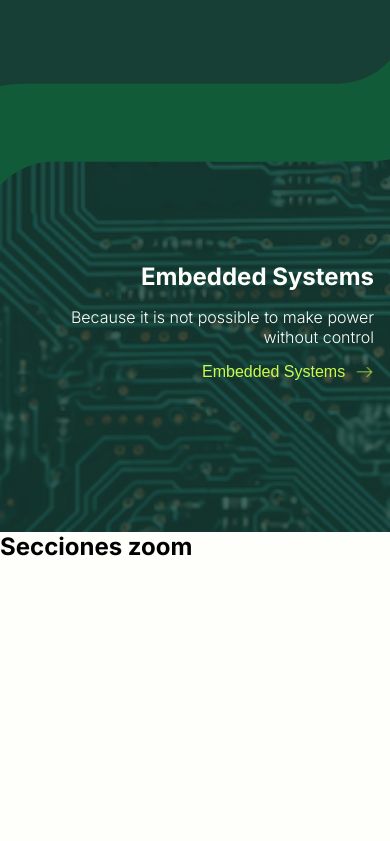
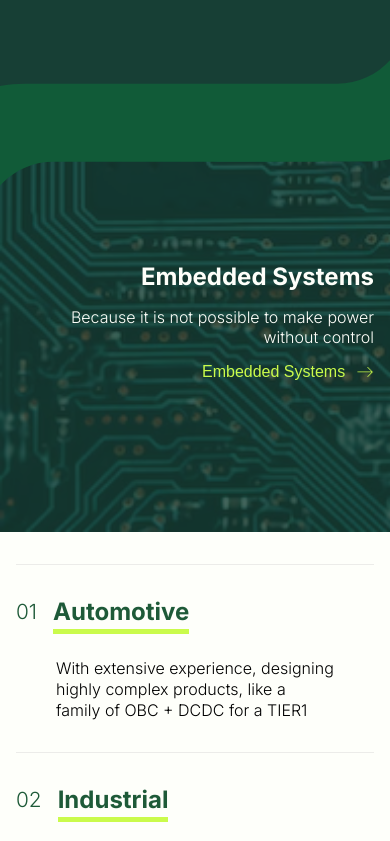
Before and after one commit to Nannitta/AaroxElectronics, a Next.js app: page / in a window 390 px wide. Shown: the part 1156-1997 px from the top of the page. Built offline with nearby package versions, Linux system fonts and the light colour scheme.

Commit message:
Add third section at homePage and responsive styles

```diff
--- a/src/app/content.json
+++ b/src/app/content.json
@@ -17,6 +17,20 @@
         "title2": "Embedded Systems",
         "def2": "Because it is not possible to make power without control",
         "textButton2": "Embedded Systems"
+      },
+      "thirdSection": {
+        "title1": "Automotive",
+        "paragraph1": "With extensive experience, designing highly complex products, like a family of OBC + DCDC for a TIER1",
+        "title2": "Industrial",
+        "paragraph2": "Designing many battery chargers and industrial controllers, covering from idea to mass production",
+        "title3": "Marine",
+        "paragraph3": "With the understanding of designing tech for the worst conditions, high mechanical stress and long durability",
+        "title4": "Consumer",
+        "paragraph4": "Experience in designing manufacturing and certifying products for several domestic appliances",
+        "title5": "Infrastructure",
+        "paragraph5": "Automation, connectivity, big data and artificial intelligence are the cores of our expertise in embedded system",
+        "title6": "Motor Sports",
+        "paragraph6": "Where technical performance, weight and robustness are the key for success"
       }
     }
   },
@@ -38,6 +52,20 @@
         "title2": "Sistemas Embebidos",
         "def2": "Porque no es posible generar energía sin control",
         "textButton2": "Sistemas embebidos"
+      },
+      "thirdSection": {
+        "title1": "Automotriz",
+        "paragraph1": "Con amplia experiencia, diseñando productos altamente complejos, como una familia de OBC + DCDC para un TIER1",
+        "title2": "Industrial",
+        "paragraph2": "Diseñando muchos cargadores de baterías y controladores industriales, cubriendo desde la idea hasta la producción en masa",
+        "title3": "Marina",
+        "paragraph3": "Con la comprensión de diseñar tecnología para las peores condiciones, alto estrés mecánico y larga durabilidad",
+        "title4": "Consumidor",
+        "paragraph4": "Experiencia en el diseño, fabricación y certificación de productos para varios electrodomésticos",
+        "title5": "Infraestructura",
+        "paragraph5": "Automatización, conectividad, big data e inteligencia artificial son los núcleos de nuestra experiencia en sistemas embebidos",
+        "title6": "Deportes de Motor",
+        "paragraph6": "Donde el rendimiento técnico, el peso y la robustez son la clave del éxito"
       }
     }
   }
--- a/src/app/home.css
+++ b/src/app/home.css
@@ -1,8 +1,3 @@
-.home-second-section,
-.home-third-section {
-	height: 100dvh;
-}
-
 /* First Section Home */
 
 .parallax-efect {
@@ -168,7 +163,7 @@
 	}
 
 	.our-approach {
-		bottom: 11rem;
+		bottom: 8rem;
 		right: 16rem;
 	}
 
@@ -221,6 +216,7 @@
 	position: relative;
 	top: 72px;
 	color: var(--background);
+	height: 100dvh;
 }
 
 .green-line {
@@ -346,10 +342,120 @@
 	position: relative;
 	top: 72px;
 	background-color: var(--background);
+	display: flex;
+	flex-wrap: wrap;
+	padding: 0 1rem;
+	margin-top: 2rem;
+}
+
+.sectors {
+	display: flex;
+	flex-direction: column;
+	justify-content: center;
+	border-top: 1px solid #c3c3c350;
+	padding: 2rem 0;
+}
+
+.sectors div {
+	display: flex;
+	gap: 1rem;
+}
+
+.sectors div span {
+	color: var(--forest-green);
+	font-size: 1.3rem;
+	font-weight: 300;
+	display: flex;
+	align-items: center;
+}
+
+.sectors div h2 {
+	color: var(--forest-green);
+	position: relative;
+	display: inline-block;
+	width: fit-content;
+}
+
+.sectors div h2::after {
+	content: "";
+	position: absolute;
+	left: 0;
+	bottom: -0.5rem;
+	width: 100%;
+	height: 5px;
+	background-color: var(--lime-green);
+}
+
+.sectors p {
+	padding-top: 2rem;
+	padding-left: 2.5rem;
+	font-weight: 300;
+	line-height: 1.3em;
+	text-wrap: balance;
 }
 
 @media (min-width: 768px) {
 	.home-third-section {
 		top: 96px;
+		padding: 0 1.5rem;
 	}
 }
+
+@media (min-width: 1366px) {
+	.home-third-section {
+		flex-direction: row;
+		margin-top: 0;
+		height: 70dvh;
+		align-items: center;
+	}
+
+	#first-sector {
+		border-left: 1px solid #c3c3c350;
+	}
+
+	.overlay-sector {
+		width: 100%;
+		height: 100%;
+		position: absolute;
+	}
+
+	.sectors:hover {
+		/* Cambiar para que a cada sector le salga su imagen */
+		background-image: url("./assets/images/homePage/pcb1.webp");
+		background-size: cover;
+		flex: 1.6 1.6 0%;
+		transition: all 0.5s cubic-bezier(0.4, 0, 0.2, 1);
+	}
+
+	.sectors:hover div span,
+	.sectors:hover div h2,
+	.sectors:hover p {
+		color: var(--background);
+		z-index: 1;
+	}
+
+	.sectors {
+		flex: 1 1 0%;
+		border-right: 1px solid #c3c3c350;
+		border-top: none;
+		height: 100%;
+		position: relative;
+	}
+
+	.sectors div {
+		flex-direction: column;
+		padding-left: 2.5rem;
+	}
+
+	.sectors p {
+		height: 250px;
+		max-width: 175px;
+	}
+}
+
+@media (min-width: 1920px) {
+	.sectors p {
+		height: 150px;
+		max-width: 250px;
+	}
+}
--- a/src/app/page.js
+++ b/src/app/page.js
@@ -44,6 +44,20 @@ export default function Home() {
 
     return () => clearInterval(interval);
   }, [activeIndex]);
+
+  const [hoveredArticle, setHoveredArticle] = useState(null);
+
+  const handleMouseEnter = (id) => {
+    setHoveredArticle(id);
+    const sector = document.querySelector(`#${id}`);
+    sector.children[0].style.backdropFilter = 'brightness(20%)';
+  };
+
+  const handleMouseLeave = (id) => {
+    setHoveredArticle(null);
+    const sector = document.querySelector(`#${id}`);
+    sector.children[0].style.backdropFilter = 'none';
+  };
 
   return (
     <main>
@@ -128,7 +142,84 @@ export default function Home() {
         </div>
       </section>
       <section className='home-third-section'>
-        <h2>Secciones zoom</h2>
+        <article
+          className={`sectors ${hoveredArticle === 'first-sector' ? 'hovered' : ''}`}
+          id='first-sector'
+          onMouseEnter={() => handleMouseEnter('first-sector')}
+          onMouseLeave={() => handleMouseLeave('first-sector')}
+        >
+          <div className='overlay-sector'></div>
+          <div>
+            <span>01</span>
+            <h2>{content[language].HomePage.thirdSection.title1}</h2>
+          </div>
+          <p>{content[language].HomePage.thirdSection.paragraph1}</p>
+        </article>
+        <article
+          className={`sectors ${hoveredArticle === 'second-sector' ? 'hovered' : ''}`}
+          id='second-sector'
+          onMouseEnter={() => handleMouseEnter('second-sector')}
+          onMouseLeave={() => handleMouseLeave('second-sector')}
+        >
+          <div className='overlay-sector'></div>
+          <div>
+            <span>02</span>
+            <h2>{content[language].HomePage.thirdSection.title2}</h2>
+          </div>
+          <p>{content[language].HomePage.thirdSection.paragraph2}</p>
+        </article>
+        <article
+          className={`sectors ${hoveredArticle === 'third-sector' ? 'hovered' : ''}`}
+          id='third-sector'
+          onMouseEnter={() => handleMouseEnter('third-sector')}
+          onMouseLeave={() => handleMouseLeave('third-sector')}
+        >
+          <div className='overlay-sector'></div>
+          <div>
+            <span>03</span>
+            <h2>{content[language].HomePage.thirdSection.title3}</h2>
+          </div>
+          <p>{content[language].HomePage.thirdSection.paragraph3}</p>
+        </article>
+        <article
+          className={`sectors ${hoveredArticle === 'fourth-sector' ? 'hovered' : ''}`}
+          id='fourth-sector'
+          onMouseEnter={() => handleMouseEnter('fourth-sector')}
+          onMouseLeave={() => handleMouseLeave('fourth-sector')}
+        >
+          <div className='overlay-sector'></div>
+          <div>
+            <span>04</span>
+            <h2>{content[language].HomePage.thirdSection.title4}</h2>
+          </div>
+          <p>{content[language].HomePage.thirdSection.paragraph4}</p>
+        </article>
+        <article
+          className={`sectors ${hoveredArticle === 'fifth-sector' ? 'hovered' : ''}`}
+          id='fifth-sector'
+          onMouseEnter={() => handleMouseEnter('fifth-sector')}
+          onMouseLeave={() => handleMouseLeave('fifth-sector')}
+        >
+          <div className='overlay-sector'></div>
+          <div>
+            <span>05</span>
+            <h2>{content[language].HomePage.thirdSection.title5}</h2>
+          </div>
+          <p>{content[language].HomePage.thirdSection.paragraph5}</p>
+        </article>
+        <article
+          className={`sectors ${hoveredArticle === 'sixth-sector' ? 'hovered' : ''}`}
+          id='sixth-sector'
+          onMouseEnter={() => handleMouseEnter('sixth-sector')}
+          onMouseLeave={() => handleMouseLeave('sixth-sector')}
+        >
+          <div className='overlay-sector'></div>
+          <div>
+            <span>06</span>
+            <h2>{content[language].HomePage.thirdSection.title6}</h2>
+          </div>
+          <p>{content[language].HomePage.thirdSection.paragraph6}</p>
+        </article>
       </section>
     </main>
   );
```
